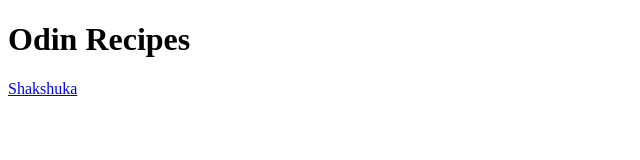
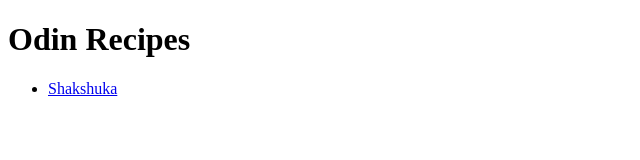
Before and after one commit to mhaugh745/odin-recipes, a plain HTML site: page index.html in a window 1280 px wide. Shown: the whole page, without its empty margins (0-640 px from the left). Drawn offline with Linux system fonts and the light colour scheme.

Commit message:
Created link from index.html to shakshuka.html

```diff
--- a/index.html
+++ b/index.html
@@ -6,6 +6,8 @@
 </head>
 <body>
     <h1>Odin Recipes</h1>
-    <a href="shakshuka.html">Shakshuka</a>
+    <ul>
+        <li><a href="recipes/shakshuka.html">Shakshuka</a></li>
+    </ul>
 </body>
 </html>
```
